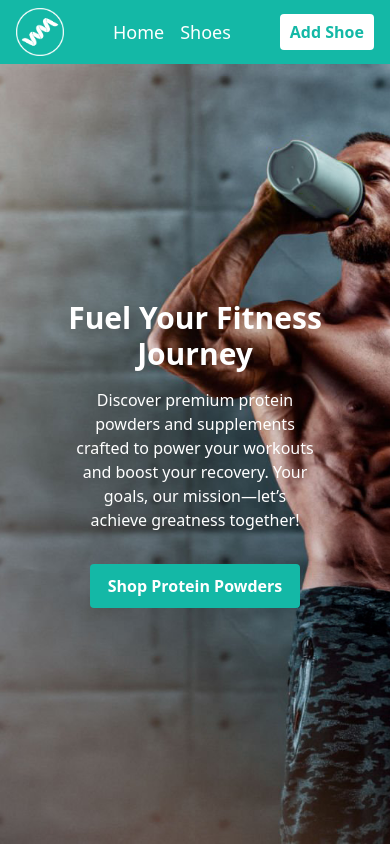
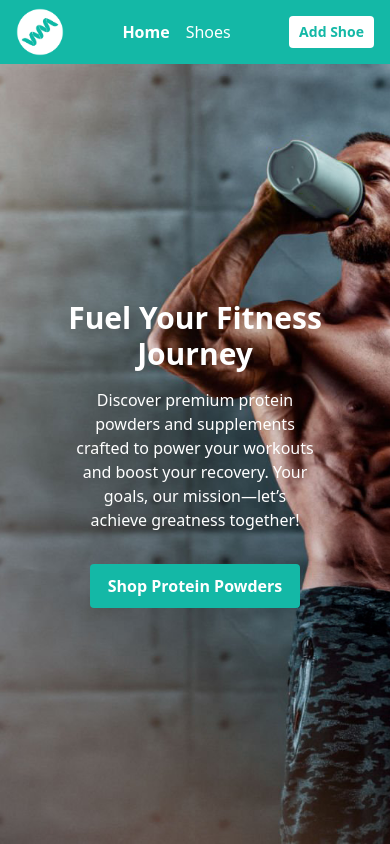
Before and after one commit to Yazan-Egbaria/CRUD-protein-app, a React (Vite) app: page / in a window 390 px wide. Built offline with nearby package versions, Linux system fonts and the light colour scheme.

Commit message:
Finished navbar responsivness, as well re-structured the folders and files

```diff
--- /dev/null
+++ b/src/components/NavItem.jsx
@@ -0,0 +1,18 @@
+import { NavLink } from "react-router-dom";
+
+const NavItem = ({ text, link }) => {
+  return (
+    <li className="text-md sm:text-lg">
+      <NavLink
+        to={link}
+        className={({ isActive }) =>
+          isActive ? "font-bold" : "hover:font-bold"
+        }
+      >
+        {text}
+      </NavLink>
+    </li>
+  );
+};
+
+export default NavItem;
--- a/src/components/Navbar.jsx
+++ b/src/components/Navbar.jsx
@@ -1,4 +1,5 @@
 import { NavLink } from "react-router-dom";
+import NavItem from "./NavItem";
 
 const Navbar = () => {
   return (
@@ -9,15 +10,11 @@ const Navbar = () => {
         </NavLink>
 
         <ul className="flex items-center justify-center gap-4">
-          <li className="text-lg">
-            <NavLink to="/">Home</NavLink>
-          </li>
-          <li className="text-lg">
-            <NavLink to="/shoes">Shoes</NavLink>
-          </li>
+          <NavItem text="Home" link="/" />
+          <NavItem text="Shoes" link="/shoes" />
         </ul>
 
-        <button className="rounded border-2 border-transparent bg-white px-2 py-1 font-bold text-teal-500 transition-all duration-300 hover:border-white hover:bg-teal-500 hover:text-white">
+        <button className="rounded border-2 border-transparent bg-white px-2 py-1 text-sm font-bold text-teal-500 transition-all duration-300 hover:border-white hover:bg-teal-500 hover:text-white sm:text-base">
           <NavLink to="/addshoe">Add Shoe</NavLink>
         </button>
       </nav>
--- a/src/config/pages.js
+++ b/src/config/pages.js
@@ -2,3 +2,4 @@ export { default as Home } from "../pages/Home";
 export { default as Shoes } from "../pages/Shoes";
 export { default as Shoe } from "../pages/Shoe";
 export { default as AddShoe } from "../pages/AddShoe";
+export { default as RootLayout } from "../pages/RootLayout";
--- a/src/components/RootLayout.jsx
+++ b/src/pages/RootLayout.jsx
@@ -1,5 +1,5 @@
 import { Outlet } from "react-router-dom";
-import Navbar from "./Navbar";
+import Navbar from "../components/Navbar";
 
 const RootLayout = () => {
   return (
```
Also changed, not shown: src/App.jsx (+2 -32 lines), src/routes/Router.jsx (added, +27 -0 lines), public/logo.png.
